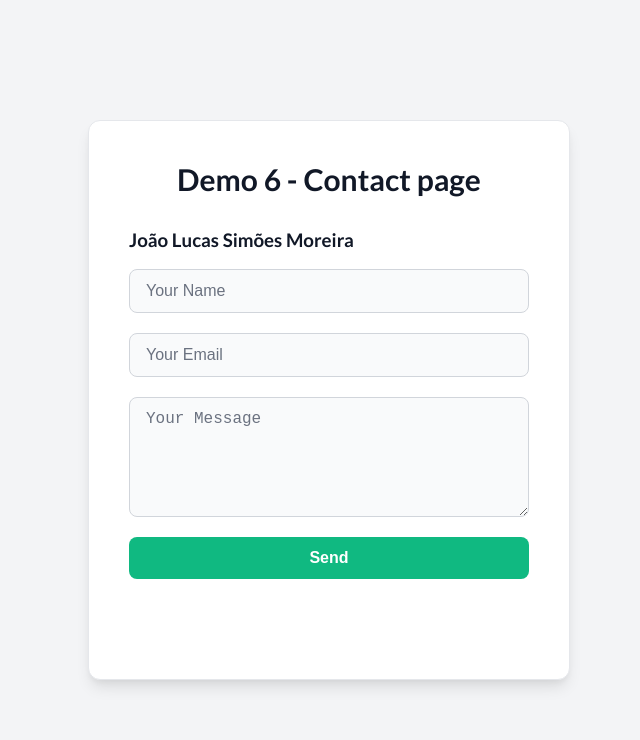
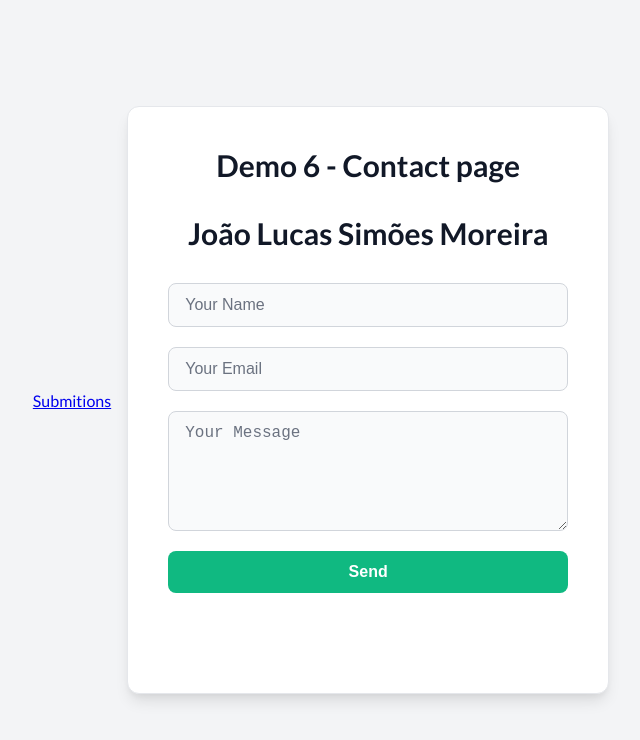
Before and after one commit to JNDJ0/SOA-Cloud-Demo-6, a plain HTML site: page index.html in a window 1280 px wide. Shown: the whole page, without its empty margins (311-951 px from the left). Drawn offline with Linux system fonts and the light colour scheme.

Commit message:
updating headers of pages

```diff
--- a/index.html
+++ b/index.html
@@ -41,7 +41,7 @@
             border: 1px solid #E5E7EB;
         }
 
-        h2 {
+        h2, h3 {
             text-align: center;
             font-size: 1.875rem;
             font-weight: 700;
@@ -121,6 +121,9 @@
     </style>
 </head>
 <body>
+    <header>
+        <a href="submissions.html">Submitions</a>
+    </header>
     <div class="form-container">
         <h2>Demo 6 - Contact page</h2>
         <h3>João Lucas Simões Moreira</h3>
```
Also changed, not shown: submissions.html (+3 -0 lines).
